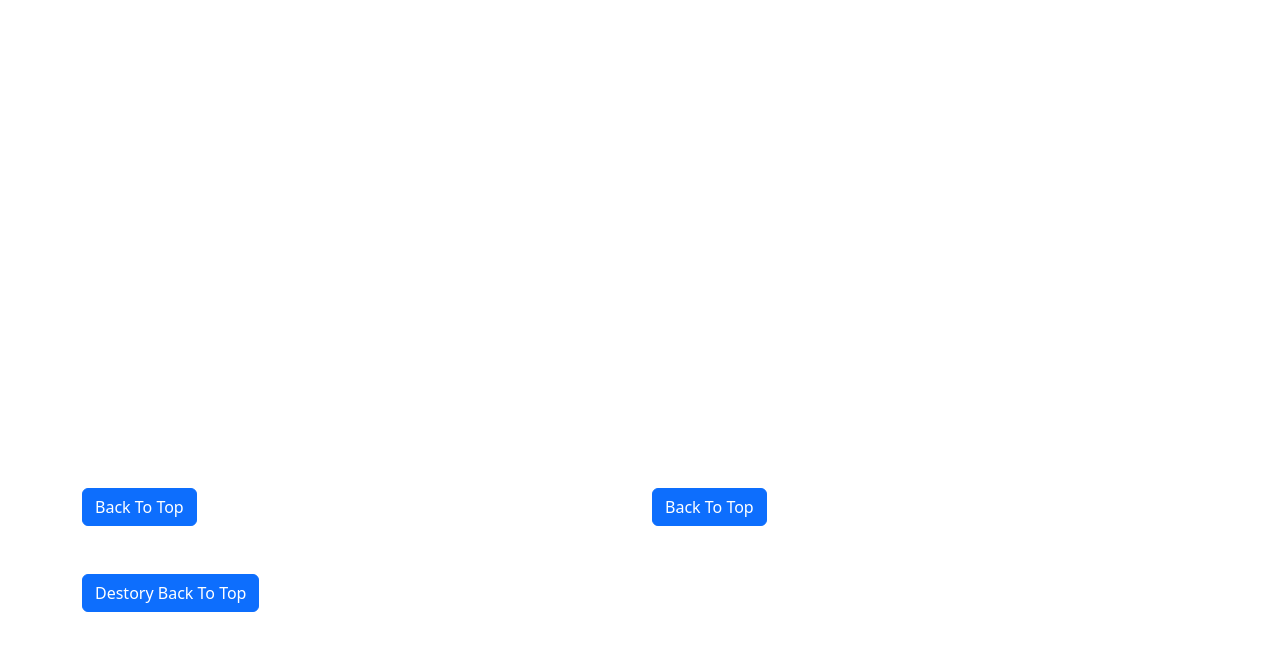
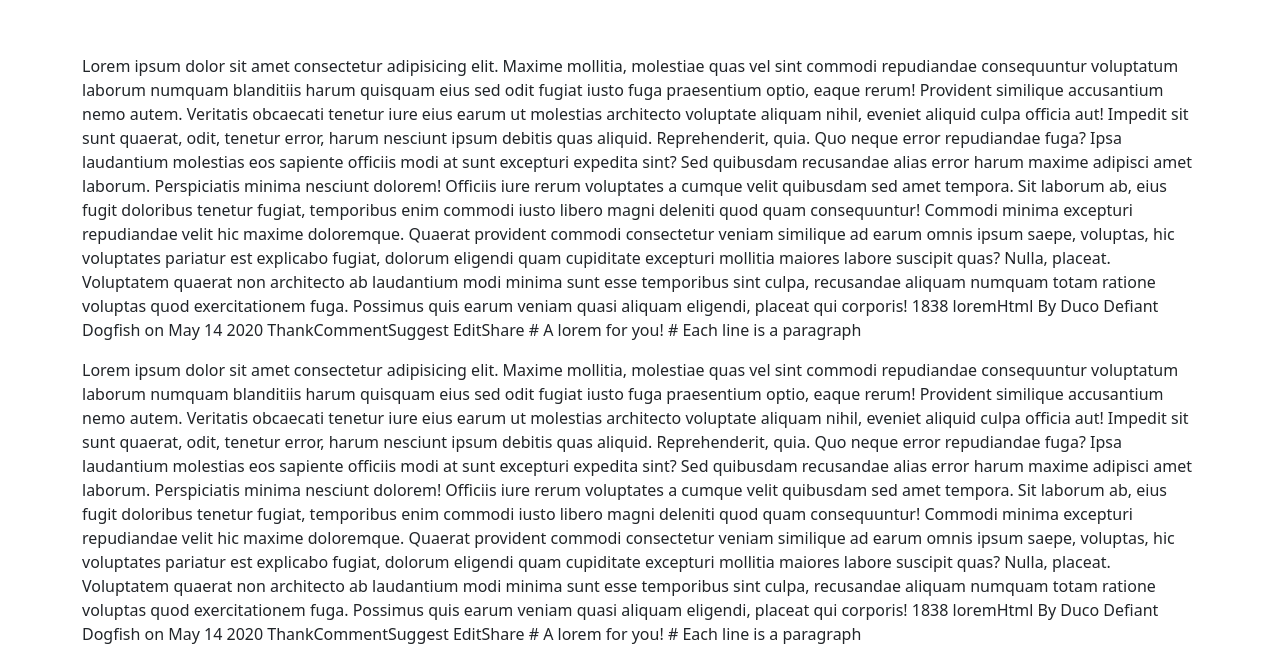
Before and after one commit to team-thunderfoot/back-to-top, a website: page index.html in a window 1280 px wide. Shown: the part 944-1606 px from the top of the page. Before the commit the page ends 1556 px from the top, so only its background shows below. Drawn offline with nearby package versions, Linux system fonts and the light colour scheme; files that its build step writes are made by us from their sources; files whose address does not match are found by name.

Commit message:
update index

```diff
--- a/index.html
+++ b/index.html
@@ -5,12 +5,29 @@
         <meta http-equiv="X-UA-Compatible" content="IE=edge">
         <meta name="viewport" content="width=device-width, initial-scale=1.0">
         <link href="https://cdn.jsdelivr.net/npm/bootstrap@5.2.3/dist/css/bootstrap.min.css" rel="stylesheet" integrity="sha384-rbsA2VBKQhggwzxH7pPCaAqO46MgnOM80zW1RWuH61DGLwZJEdK2Kadq2F9CUG65" crossorigin="anonymous">
+        <link rel="stylesheet" href="./main.css">
         <title>Back To Top - By Thunderfoot</title>
     </head>
     <body>
         <section class="mt-5">
+            <button class="g--back-top-01 js--back-top" tf-data-distance="150">
+                <div class="g--icon-01">
+                    <svg width="17" height="16" viewBox="0 0 17 16" fill="none">
+                        <path d="M0.5 8L8.5 -3.49691e-07L16.5 8L15.1 9.425L9.5 3.825L9.5 16L7.5 16L7.5 3.825L1.9 9.425L0.5 8Z" fill="#1A191D"/>
+                    </svg>
+                </div>
+            </button>
             <div class="container">
                 <div class="row">
+                    <div class="col-6 mt-4">
+                        <h3>Scroll
+                            <svg width="17" height="16" viewBox="0 0 17 16" fill="none" xmlns="http://www.w3.org/2000/svg">
+                                <path d="M16.5 8L8.5 16L0.5 8L1.9 6.575L7.5 12.175V0H9.5V12.175L15.1 6.575L16.5 8Z" fill="#78F2C5"/>
+                            </svg>
+                        </h3>
+                    </div>
+                </div>
+                <div class="row" style="margin-bottom:500px;">
                     <div class="col-12">
                         <h5>Back To Top Package</h5>
                     </div>
@@ -44,21 +61,65 @@
                     </div>
                 </div>
                 <div class="row">
-                    <div class="col-6 mt-5">
-                        <button class="btn btn-primary js--back-top" tf-data-distance="200" style="margin-top: 1000px;">Back To Top</button>
-                    </div>
-                    <div class="col-6 mt-5">
-                        <button class="btn btn-primary js--back-top" tf-data-distance="100" style="margin-top: 1000px;">Back To Top</button>
+                    <div class="col-12">
+                        <p>Lorem ipsum dolor sit amet consectetur adipisicing elit. Maxime mollitia,
+                            molestiae quas vel sint commodi repudiandae consequuntur voluptatum laborum
+                            numquam blanditiis harum quisquam eius sed odit fugiat iusto fuga praesentium
+                            optio, eaque rerum! Provident similique accusantium nemo autem. Veritatis
+                            obcaecati tenetur iure eius earum ut molestias architecto voluptate aliquam
+                            nihil, eveniet aliquid culpa officia aut! Impedit sit sunt quaerat, odit,
+                            tenetur error, harum nesciunt ipsum debitis quas aliquid. Reprehenderit,
+                            quia. Quo neque error repudiandae fuga? Ipsa laudantium molestias eos
+                            sapiente officiis modi at sunt excepturi expedita sint? Sed quibusdam
+                            recusandae alias error harum maxime adipisci amet laborum. Perspiciatis
+                            minima nesciunt dolorem! Officiis iure rerum voluptates a cumque velit
+                            quibusdam sed amet tempora. Sit laborum ab, eius fugit doloribus tenetur
+                            fugiat, temporibus enim commodi iusto libero magni deleniti quod quam
+                            consequuntur! Commodi minima excepturi repudiandae velit hic maxime
+                            doloremque. Quaerat provident commodi consectetur veniam similique ad
+                            earum omnis ipsum saepe, voluptas, hic voluptates pariatur est explicabo
+                            fugiat, dolorum eligendi quam cupiditate excepturi mollitia maiores labore
+                            suscipit quas? Nulla, placeat. Voluptatem quaerat non architecto ab laudantium
+                            modi minima sunt esse temporibus sint culpa, recusandae aliquam numquam
+                            totam ratione voluptas quod exercitationem fuga. Possimus quis earum veniam
+                            quasi aliquam eligendi, placeat qui corporis!
+                            1838
+                            loremHtml By Duco Defiant Dogfish on May 14 2020 ThankCommentSuggest EditShare
+                            # A lorem for you!
+                            # Each line is a paragraph
+                        </p>
+                        <p>Lorem ipsum dolor sit amet consectetur adipisicing elit. Maxime mollitia,
+                            molestiae quas vel sint commodi repudiandae consequuntur voluptatum laborum
+                            numquam blanditiis harum quisquam eius sed odit fugiat iusto fuga praesentium
+                            optio, eaque rerum! Provident similique accusantium nemo autem. Veritatis
+                            obcaecati tenetur iure eius earum ut molestias architecto voluptate aliquam
+                            nihil, eveniet aliquid culpa officia aut! Impedit sit sunt quaerat, odit,
+                            tenetur error, harum nesciunt ipsum debitis quas aliquid. Reprehenderit,
+                            quia. Quo neque error repudiandae fuga? Ipsa laudantium molestias eos
+                            sapiente officiis modi at sunt excepturi expedita sint? Sed quibusdam
+                            recusandae alias error harum maxime adipisci amet laborum. Perspiciatis
+                            minima nesciunt dolorem! Officiis iure rerum voluptates a cumque velit
+                            quibusdam sed amet tempora. Sit laborum ab, eius fugit doloribus tenetur
+                            fugiat, temporibus enim commodi iusto libero magni deleniti quod quam
+                            consequuntur! Commodi minima excepturi repudiandae velit hic maxime
+                            doloremque. Quaerat provident commodi consectetur veniam similique ad
+                            earum omnis ipsum saepe, voluptas, hic voluptates pariatur est explicabo
+                            fugiat, dolorum eligendi quam cupiditate excepturi mollitia maiores labore
+                            suscipit quas? Nulla, placeat. Voluptatem quaerat non architecto ab laudantium
+                            modi minima sunt esse temporibus sint culpa, recusandae aliquam numquam
+                            totam ratione voluptas quod exercitationem fuga. Possimus quis earum veniam
+                            quasi aliquam eligendi, placeat qui corporis!
+                            1838
+                            loremHtml By Duco Defiant Dogfish on May 14 2020 ThankCommentSuggest EditShare
+                            # A lorem for you!
+                            # Each line is a paragraph
+                        </p>
                     </div>
                 </div>
-                <div class="row">
-                    <div class="col-6 mt-5">
-                        <button class="btn btn-primary js--destroy-top" tf-data-distance="200">Destory Back To Top</button>
-                    </div>
-                </div>
+
             </div>
         </section>
 
-        <script src="./dist/main.js"></script>
+        <script src="./main.js"></script>
     </body>
 </html>
```
